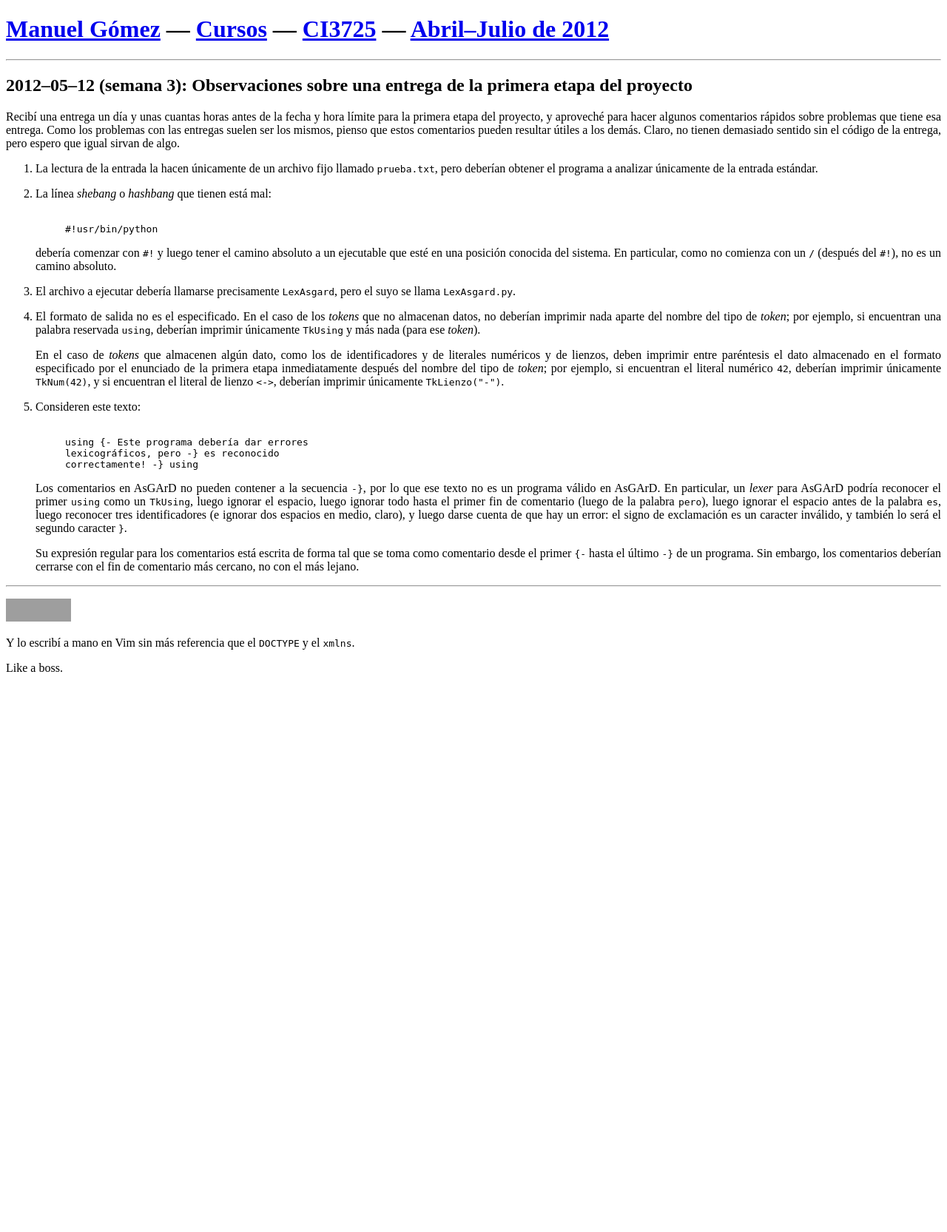
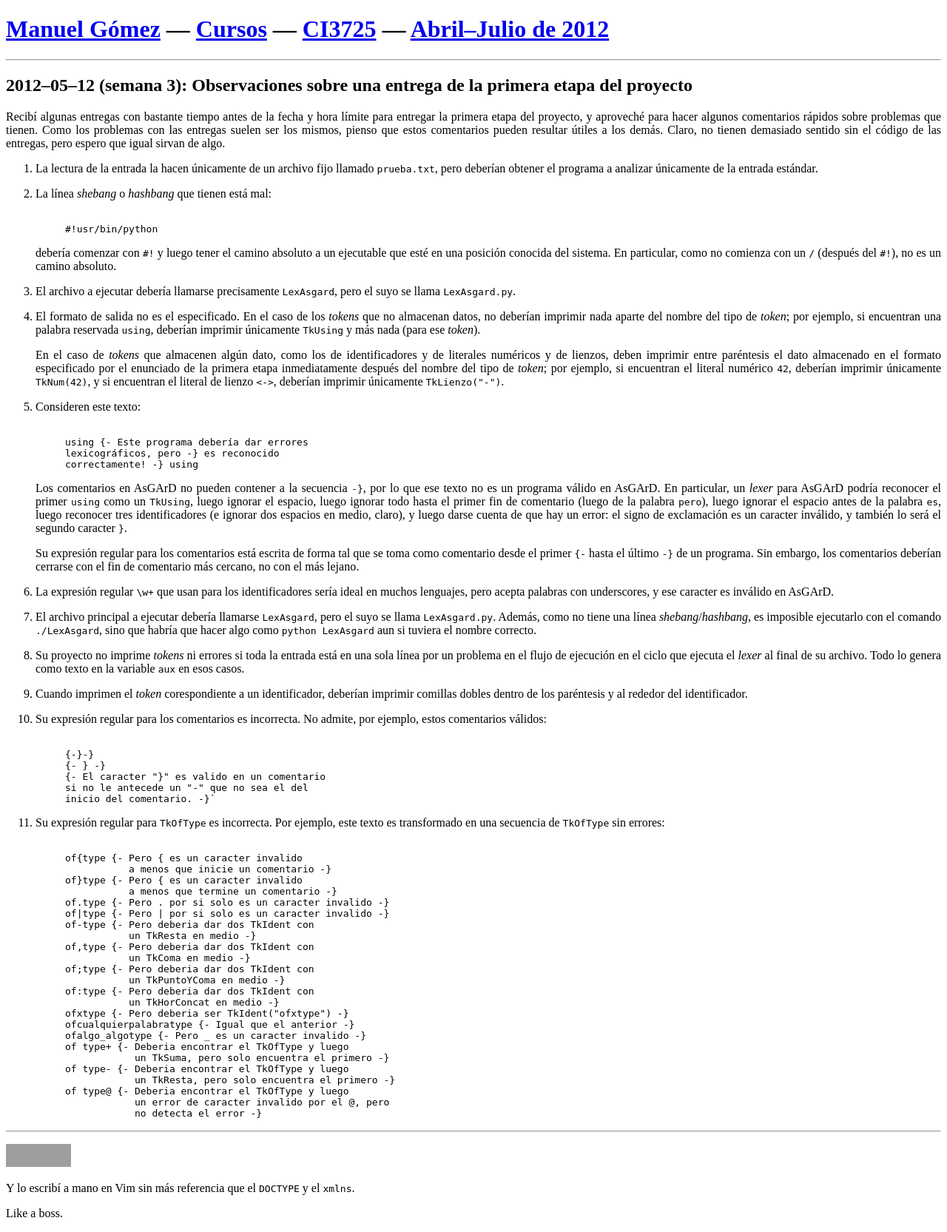
Before and after one commit to Targen/ldc-web, a PHP site: page /cursos/CI3725/2012AJ/observaciones-entrega1 in a window 1280 px wide. Shown: the whole page at 74% size. Before the commit the page ends 908 px from the top, so only its background shows below. Run offline with PHP 8.4, Linux system fonts and the light colour scheme; grey boxes are pictures that could not be loaded.

Commit message:
Observaciones de la entrega de Eric

```diff
--- a/cursos/CI3725/2012AJ/observaciones-entrega1.php
+++ b/cursos/CI3725/2012AJ/observaciones-entrega1.php
@@ -15,11 +15,9 @@
                 <h1><a href="../../..">Manuel Gómez</a> — <a href="../..">Cursos</a> — <a href="..">CI3725</a> — <a href=".">Abril–Julio de 2012</a></h1>
                 <hr/>
                 <h2>2012‒05‒12 (semana 3): Observaciones sobre una entrega de la primera etapa del proyecto</h2>
-                <p>Recibí una entrega un día y unas cuantas horas antes de la fecha y hora límite para la primera etapa del proyecto, y aproveché para hacer algunos comentarios rápidos sobre problemas que tiene esa entrega.  Como los problemas con las entregas suelen ser los mismos, pienso que estos comentarios pueden resultar útiles a los demás.  Claro, no tienen demasiado sentido sin el código de la entrega, pero espero que igual sirvan de algo.</p>
+                <p>Recibí algunas entregas con bastante tiempo antes de la fecha y hora límite para entregar la primera etapa del proyecto, y aproveché para hacer algunos comentarios rápidos sobre problemas que tienen.  Como los problemas con las entregas suelen ser los mismos, pienso que estos comentarios pueden resultar útiles a los demás.  Claro, no tienen demasiado sentido sin el código de las entregas, pero espero que igual sirvan de algo.</p>
                 <ol>
-                        <li>
-                                <p>La lectura de la entrada la hacen únicamente de un archivo fijo llamado <code>prueba.txt</code>, pero deberían obtener el programa a analizar únicamente de la entrada estándar.</p>
-                        </li>
+                        <li><p>La lectura de la entrada la hacen únicamente de un archivo fijo llamado <code>prueba.txt</code>, pero deberían obtener el programa a analizar únicamente de la entrada estándar.</p></li>
 
                         <li>
                                 <p>La línea <em>shebang</em> o <em>hashbang</em> que tienen está mal:</p>
@@ -31,9 +29,7 @@
                                 <p>debería comenzar con <code>#!</code> y luego tener el camino absoluto a un ejecutable que esté en una posición conocida del sistema. En particular, como no comienza con un <code>/</code> (después del <code>#!</code>), no es un camino absoluto.</p>
                         </li>
 
-                        <li>
-                                <p>El archivo a ejecutar debería llamarse precisamente <code>LexAsgard</code>, pero el suyo se llama <code>LexAsgard.py</code>.</p>
-                        </li>
+                        <li><p>El archivo a ejecutar debería llamarse precisamente <code>LexAsgard</code>, pero el suyo se llama <code>LexAsgard.py</code>.</p></li>
 
                         <li>
                                 <p>El formato de salida no es el especificado. En el caso de los <em>tokens</em> que no almacenan datos, no deberían imprimir nada aparte del nombre del tipo de <em>token</em>; por ejemplo, si encuentran una palabra reservada <code>using</code>, deberían imprimir únicamente <code>TkUsing</code> y más nada (para ese <em>token</em>).</p>
@@ -52,6 +48,54 @@ correctamente! -} using
                                 <p>Los comentarios en AsGArD no pueden contener a la secuencia <code>-}</code>, por lo que ese texto no es un programa válido en AsGArD. En particular, un <em>lexer</em> para AsGArD podría reconocer el primer <code>using</code> como un <code>TkUsing</code>, luego ignorar el espacio, luego ignorar todo hasta el primer fin de comentario (luego de la palabra <code>pero</code>), luego ignorar el espacio antes de la palabra <code>es</code>, luego reconocer tres identificadores (e ignorar dos espacios en medio, claro), y luego darse cuenta de que hay un error: el signo de exclamación es un caracter inválido, y también lo será el segundo caracter <code>}</code>.</p>
                                 <p>Su expresión regular para los comentarios está escrita de forma tal que se toma como comentario desde el primer <code>{-</code> hasta el último <code>-}</code> de un programa. Sin embargo, los comentarios deberían cerrarse con el fin de comentario más cercano, no con el más lejano.</p>
                         </li>
+                        <!-- fin de la primera -->
+                        <li><p>La expresión regular <code>\w+</code> que usan para los identificadores sería ideal en muchos lenguajes, pero acepta palabras con underscores, y ese caracter es inválido en AsGArD.</p></li>
+                        <li><p>El archivo principal a ejecutar debería llamarse <code>LexAsgard</code>, pero el suyo se llama <code>LexAsgard.py</code>. Además, como no tiene una línea <em>shebang</em>/<em>hashbang</em>, es imposible ejecutarlo con el comando <code>./LexAsgard</code>, sino que habría que hacer algo como <code>python LexAsgard</code> aun si tuviera el nombre correcto.</p></li>
+                        <li><p>Su proyecto no imprime <em>tokens</em> ni errores si toda la entrada está en una sola línea por un problema en el flujo de ejecución en el ciclo que ejecuta el <em>lexer</em> al final de su archivo. Todo lo genera como texto en la variable <code>aux</code> en esos casos.</p></li>
+                        <li><p>Cuando imprimen el <em>token</em> corespondiente a un identificador, deberían imprimir comillas dobles dentro de los paréntesis y al rededor del identificador.</p></li>
+                        <li>
+                                <p>Su expresión regular para los comentarios es incorrecta. No admite, por ejemplo, estos comentarios válidos:</p>
+                                <blockquote>
+<pre><code><![CDATA[
+{-}-}
+{- } -}
+{- El caracter "}" es valido en un comentario
+si no le antecede un "-" que no sea el del
+inicio del comentario. -}`
+]]></code></pre>
+                                </blockquote>
+                        </li>
+                        <li>
+                                <p>Su expresión regular para <code>TkOfType</code> es incorrecta. Por ejemplo, este texto es transformado en una secuencia de <code>TkOfType</code> sin errores:</p>
+                                <blockquote>
+<pre><code><![CDATA[
+of{type {- Pero { es un caracter invalido
+           a menos que inicie un comentario -}
+of}type {- Pero { es un caracter invalido
+           a menos que termine un comentario -}
+of.type {- Pero . por si solo es un caracter invalido -}
+of|type {- Pero | por si solo es un caracter invalido -}
+of-type {- Pero deberia dar dos TkIdent con
+           un TkResta en medio -}
+of,type {- Pero deberia dar dos TkIdent con
+           un TkComa en medio -}
+of;type {- Pero deberia dar dos TkIdent con
+           un TkPuntoYComa en medio -}
+of:type {- Pero deberia dar dos TkIdent con
+           un TkHorConcat en medio -}
+ofxtype {- Pero deberia ser TkIdent("ofxtype") -}
+ofcualquierpalabratype {- Igual que el anterior -}
+ofalgo_algotype {- Pero _ es un caracter invalido -}
+of type+ {- Deberia encontrar el TkOfType y luego
+            un TkSuma, pero solo encuentra el primero -}
+of type- {- Deberia encontrar el TkOfType y luego
+            un TkResta, pero solo encuentra el primero -}
+of type@ {- Deberia encontrar el TkOfType y luego
+            un error de caracter invalido por el @, pero
+            no detecta el error -}
+]]></code></pre>
+                                </blockquote>
+                        </li>
                 </ol>
                 <hr/>
                 <p>
```
